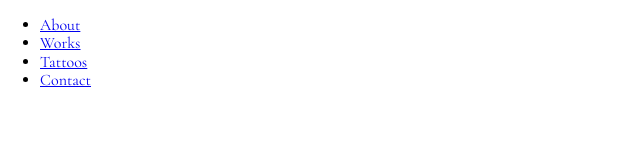
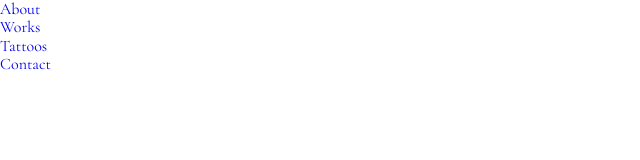
Before and after one commit to Jadedinhh/chaudinh_portfolio, a website: page deploy/index.html in a window 1280 px wide. Shown: the whole page, without its empty margins (0-640 px from the left). Drawn offline with nearby package versions, Linux system fonts and the light colour scheme.

Commit message:
link update

```diff
--- a/dev/scss/base/_typography.scss
+++ b/dev/scss/base/_typography.scss
@@ -3,4 +3,17 @@
 ============= */
 body{
     font-family: 'Cormorant Garamond', serif;
+
 }
+
+a {
+    text-decoration: none;
+}
+
+ul{
+    padding: 0;
+    margin: 0;
+    li{
+        list-style: none;
+    }
+}
```
Also changed, not shown: deploy/css/styles.css.
